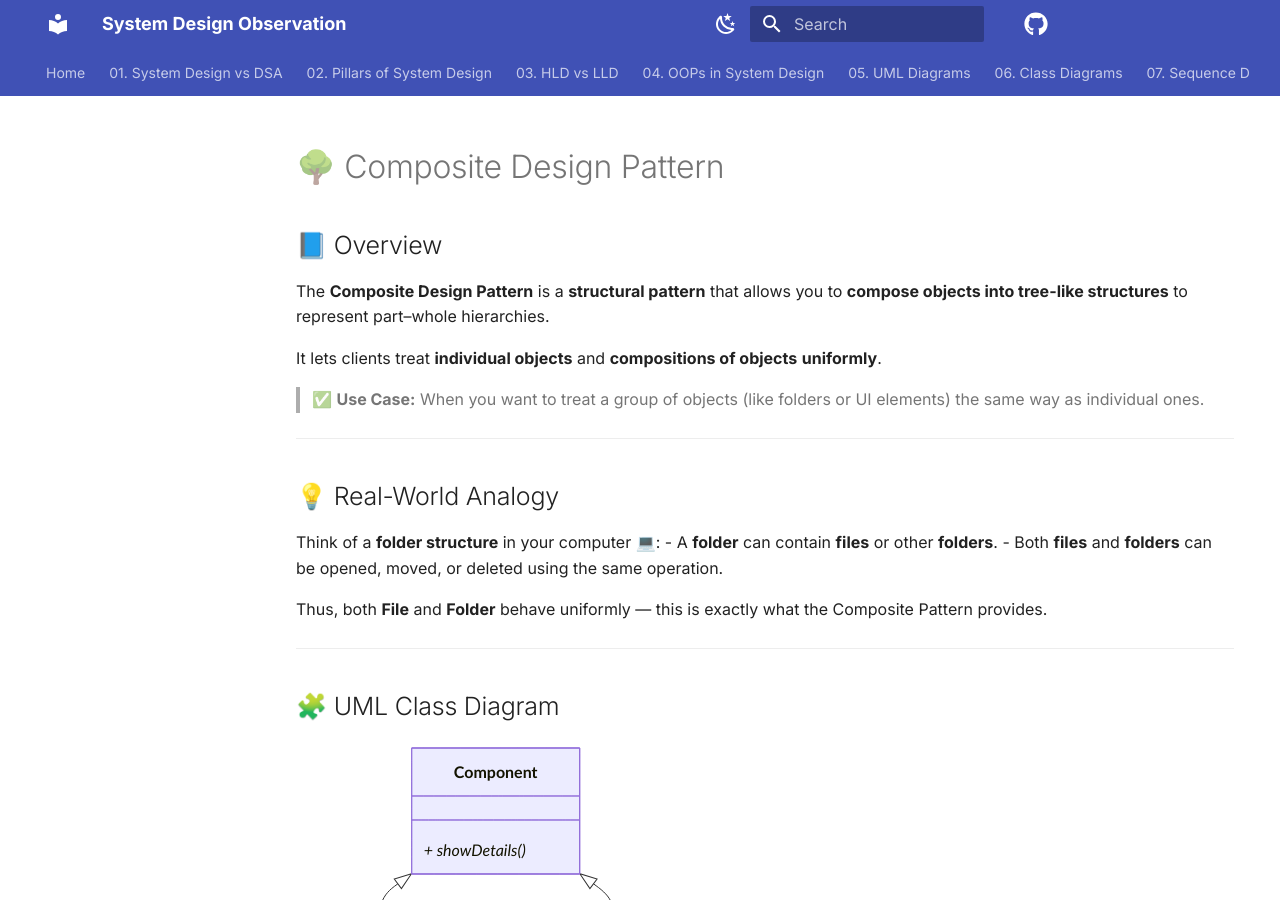
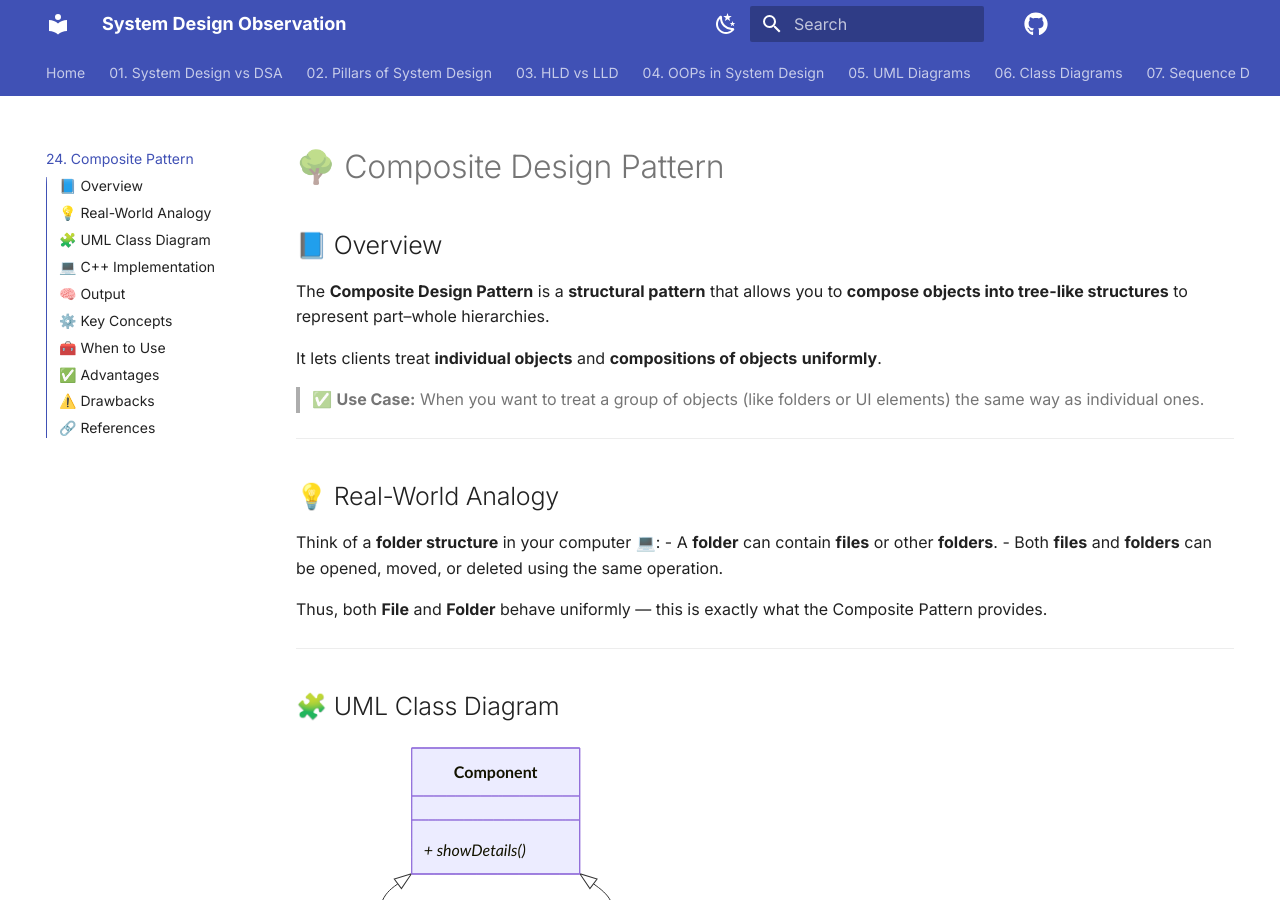
Before and after one commit to Raj-G07/System-design-observation, an MkDocs documentation site: the page built from docs/24 . composite-design-pattern.md, in a window 1280 px wide and 900 px high. Built offline with MkDocs 1.6.1 and Material for MkDocs 9.7.7, drawn with Linux system fonts in a browser that asks for light colours; comment, search, counter and statistics services are not loaded.

Commit message:
Add Composite Pattern to documentation

```diff
--- a/mkdocs.yml
+++ b/mkdocs.yml
@@ -63,6 +63,7 @@ nav:
   - 21. Facade Pattern: 21 . facade-design-pattern.md
   - 22. Law of Demeter: 22 . law-of-demeter.md
   - 23. Music Player System Design: 23 . music-player-design.md
+  - 24. Composite Pattern: 24 . composite-design-pattern.md
 
 markdown_extensions:
   # --- Core extensions ---
```
